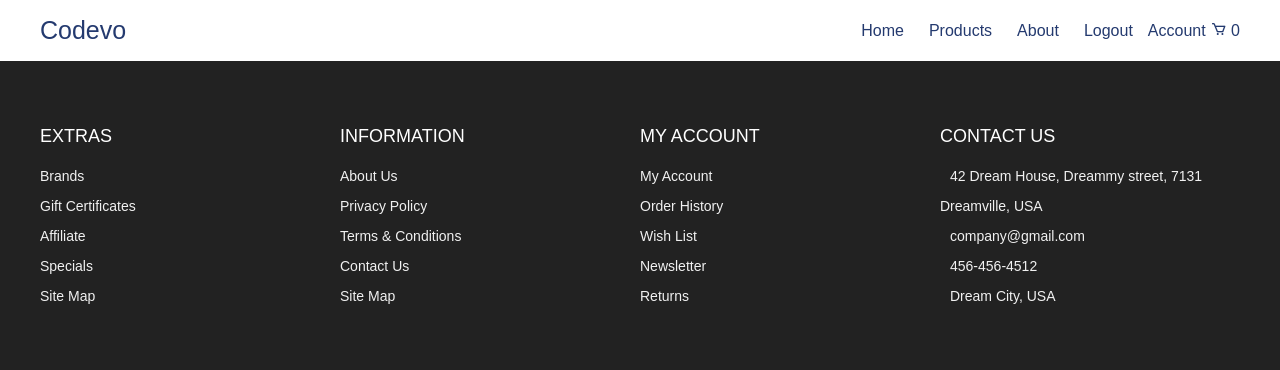
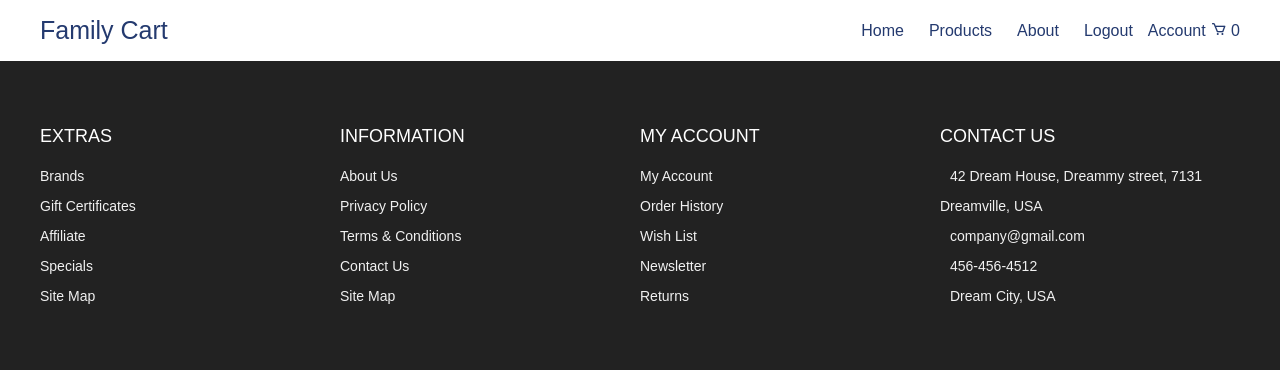
Before and after one commit to Amith369/Ecommerce, a Django app: page /home/ in a window 1280 px wide. Shown: the top 370 px of the page. Run offline with Django 5.2, Linux system fonts and the light colour scheme.

Commit message:
adding changes

```diff
--- a/store/templates/base.html
+++ b/store/templates/base.html
@@ -23,12 +23,12 @@
     <nav class="nav">
         <div class="navigation container">
             <div class="logo">
-                <h1>Codevo</h1>
+                <h1>Family Cart</h1>
             </div>
             <div class="menu">
                 <div class="top-nav">
                     <div class="logo">
-                        <h1>Codevo</h1>
+                        <h1>Family Cart</h1>
                     </div>
                     <div class="close">
                         <i class="bx bx-x"></i>
```
